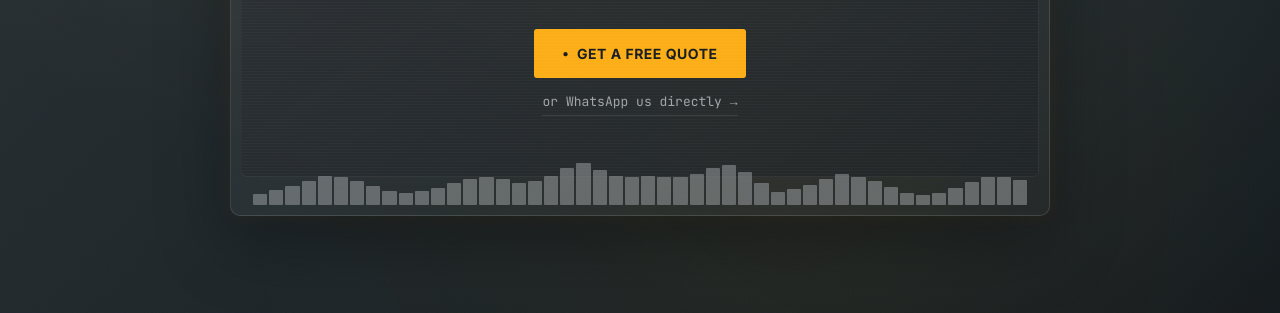
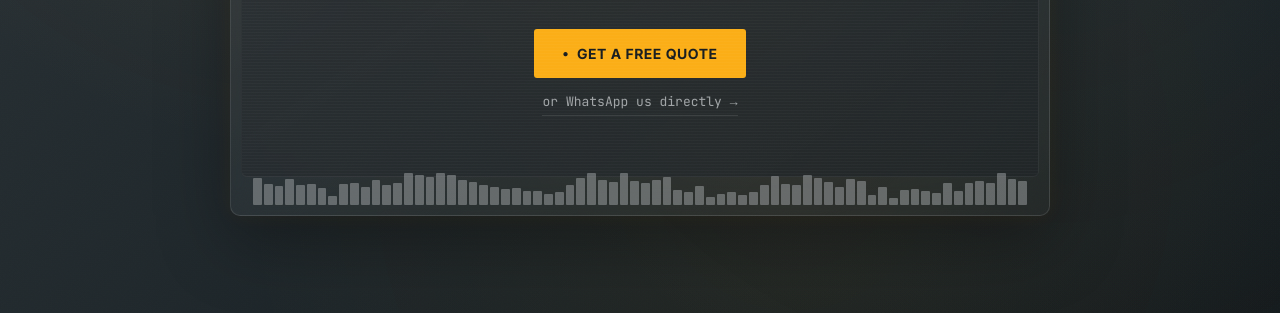
Before and after one commit to shotokayfilms-cbe/Shotokayfilms-Website-With-CMS, an Eleventy site: page index.njk in a window 1280 px wide. Shown: the part 485-798 px from the top of the page. Built offline with nearby package versions, Linux system fonts and the light colour scheme; Eleventy itself is replaced by a stand-in of ours; files that its build step writes are made by us from their sources.

Commit message:
claude update for bars

```diff
--- a/js/main.js
+++ b/js/main.js
@@ -17,428 +17,75 @@ function initTimecode() {
   }, 1000 / 24);
 }
 
-// ===== Hero audio bars — realistic meter with scroll + cursor response =====
+// ===== Waveform bars — denser, organic amplitude, with random accent peaks =====
 function initWaveform() {
   const wf = document.getElementById("waveform");
   if (!wf) return;
+  const BAR_COUNT = 72;
+  const ACCENT_CHANCE = 0.16; // roughly 1 in 6 bars reads as a "peak"
 
-  const isMobile = window.matchMedia("(max-width: 760px)").matches;
-  const reduceMotion = window.matchMedia(
-    "(prefers-reduced-motion: reduce)"
-  ).matches;
-
-  // Fewer bars on mobile for better performance
-  const barCount = isMobile ? 32 : 48;
   const bars = [];
-
-  // Irregular base pattern for a more realistic audio-meter shape
-  const basePattern = [
-    0.18, 0.28, 0.46, 0.72,
-    0.91, 0.68, 0.43, 0.24,
-    0.15, 0.11, 0.19, 0.38,
-    0.66, 0.86, 0.74, 0.48
-  ];
-
-  // Clear existing bars
-  wf.innerHTML = "";
-
-  // Create waveform bars
-  for (let i = 0; i < barCount; i++) {
+  for (let i = 0; i < BAR_COUNT; i++) {
     const bar = document.createElement("div");
-
-    bar.className = "bar";
-
-    // Random-looking accent bars
-    if ([3, 13, 27, 39].includes(i)) {
-      bar.classList.add("bar-accent");
-    }
-
+    bar.className = "bar" + (Math.random() < ACCENT_CHANCE ? " accent" : "");
+    // per-bar random seed so each bar's motion looks independent, not a single clean ripple
+    bar.dataset.seed = (Math.random() * 100).toFixed(2);
     wf.appendChild(bar);
     bars.push(bar);
   }
 
-
-  // ========================================================
-  // INTERACTION VARIABLES
-  // ========================================================
-
-  let pointerX = 0.5;
-  let targetPointerX = 0.5;
-
-  let scrollEnergy = 0;
-
-  let lastScrollY =
-    window.scrollY || 0;
-
-  let lastFrame =
-    performance.now();
-
-
-  // ========================================================
-  // DESKTOP CURSOR INTERACTION
-  // ========================================================
-
-  if (
-    !isMobile &&
-    !reduceMotion
-  ) {
-
-    wf.addEventListener(
-      "pointermove",
-      event => {
-
-        const rect =
-          wf.getBoundingClientRect();
-
-        targetPointerX =
-          Math.max(
-            0,
-            Math.min(
-              1,
-              (
-                event.clientX -
-                rect.left
-              ) /
-              rect.width
-            )
-          );
-
-      },
-      {
-        passive: true
-      }
-    );
-
-
-    wf.addEventListener(
-      "pointerleave",
-      () => {
-
-        targetPointerX = 0.5;
-
-      },
-      {
-        passive: true
-      }
-    );
-
+  const reduceMotion = window.matchMedia("(prefers-reduced-motion: reduce)").matches;
+  if (reduceMotion) {
+    bars.forEach((bar, i) => { bar.style.height = (5 + ((i * 7) % 13) * 2) + "px"; });
+    return;
   }
 
+  function animateWaveform(t) {
+    const scrollY = window.scrollY || 0;
+    bars.forEach((bar, i) => {
+      const seed = parseFloat(bar.dataset.seed);
+      const basePhase = t * 0.0004 + scrollY * 0.01 + i * 0.35;
+      // layer three offset sine waves per bar so the shape reads as irregular audio, not a clean ripple
+      const wave =
+        0.5 * Math.sin(basePhase) +
+        0.3 * Math.sin(basePhase * 1.9 + seed) +
+        0.2 * Math.sin(basePhase * 3.3 + seed * 2);
+      const h = 5 + (wave + 1) * 15;
+      bar.style.height = h + "px";
+    });
+    requestAnimationFrame(animateWaveform);
+  }
+  requestAnimationFrame(animateWaveform);
+}
 
-  // ========================================================
-  // SCROLL ENERGY
-  // ========================================================
+// ===== Home page monitor wall — click a monitor to update the panel below =====
+function initWallGrid() {
+  const grid = document.querySelector(".wall-grid");
+  const panel = document.querySelector(".wall-panel");
+  if (!grid || !panel) return;
 
-  function handleScroll() {
+  grid.querySelectorAll(".monitor").forEach(item => {
+    item.addEventListener("click", () => {
+      grid.querySelectorAll(".monitor").forEach(el => {
+        const isActive = el === item;
+        el.classList.toggle("active", isActive);
+        el.querySelector(".tally-dot").classList.toggle("on", isActive);
+      });
+      const name = item.querySelector(".sname").textContent;
+      // Data attributes carry the headline/description/link, set server-side
+      const headline = item.dataset.headline;
+      const desc = item.dataset.desc;
+      if (headline && desc) {
+        panel.innerHTML = `
+          <h3>${headline}</h3>
+          <p>${desc}</p>
+          <a href="/contact/?service=${encodeURIComponent(name)}" class="btn-rec">Quote this shoot</a>
+        `;
+      }
+    });
+  });
+}
 
-    const currentY =
-      window.scrollY || 0;
-
-    const delta =
-      Math.min(
-        80,
-        Math.abs(
-          currentY -
-          lastScrollY
-        )
-      );
-
-
-    scrollEnergy =
-      Math.min(
-        1,
-        scrollEnergy +
-        delta / 45
-      );
-
-
-    lastScrollY =
-      currentY;
-
-  }
-
-
-  window.addEventListener(
-    "scroll",
-    handleScroll,
-    {
-      passive: true
-    }
-  );
-
-
-  // ========================================================
-  // REDUCED MOTION
-  // ========================================================
-
-  function setStaticBars() {
-
-    bars.forEach(
-      (bar, i) => {
-
-        const pattern =
-          basePattern[
-            i %
-            basePattern.length
-          ];
-
-
-        bar.style.height =
-          `${
-            7 +
-            pattern * 25
-          }px`;
-
-      }
-    );
-
-  }
-
-
-  if (reduceMotion) {
-
-    setStaticBars();
-
-    return;
-
-  }
-
-
-  // ========================================================
-  // MOBILE
-  // Lightweight scroll-only response
-  // No continuous animation loop
-  // ========================================================
-
-  if (isMobile) {
-
-    let ticking = false;
-
-
-    const renderMobile = () => {
-
-      const scrollPhase =
-        (
-          window.scrollY ||
-          0
-        ) * 0.018;
-
-
-      bars.forEach(
-        (bar, i) => {
-
-          const pattern =
-            basePattern[
-              i %
-              basePattern.length
-            ];
-
-
-          const movement =
-            (
-              Math.sin(
-                scrollPhase +
-                i * 0.72
-              ) +
-              1
-            ) *
-            4;
-
-
-          const height =
-            6 +
-            pattern * 21 +
-            movement;
-
-
-          bar.style.height =
-            `${height.toFixed(1)}px`;
-
-        }
-      );
-
-
-      ticking = false;
-
-    };
-
-
-    window.addEventListener(
-      "scroll",
-      () => {
-
-        if (!ticking) {
-
-          ticking = true;
-
-          requestAnimationFrame(
-            renderMobile
-          );
-
-        }
-
-      },
-      {
-        passive: true
-      }
-    );
-
-
-    renderMobile();
-
-    return;
-
-  }
-
-
-  // ========================================================
-  // DESKTOP LIVE AUDIO METER
-  // ========================================================
-
-  function animateWaveform(now) {
-
-    const dt =
-      Math.min(
-        32,
-        now -
-        lastFrame
-      );
-
-
-    lastFrame =
-      now;
-
-
-    // Smooth cursor movement
-    pointerX +=
-      (
-        targetPointerX -
-        pointerX
-      ) *
-      0.075;
-
-
-    // Scroll response fades naturally
-    scrollEnergy *=
-      Math.pow(
-        0.94,
-        dt /
-        16.67
-      );
-
-
-    bars.forEach(
-      (bar, i) => {
-
-        const normalized =
-          i /
-          Math.max(
-            1,
-            bars.length -
-            1
-          );
-
-
-        const distance =
-          Math.abs(
-            normalized -
-            pointerX
-          );
-
-
-        // Bars near cursor become taller
-        const pointerInfluence =
-          Math.max(
-            0,
-            1 -
-            distance /
-            0.22
-          );
-
-
-        const pattern =
-          basePattern[
-            i %
-            basePattern.length
-          ];
-
-
-        // Slow movement
-        const slowWave =
-          (
-            Math.sin(
-              now *
-              0.0017 +
-              i *
-              0.61
-            ) +
-            1
-          ) *
-          0.5;
-
-
-        // Smaller random-feeling movement
-        const detailWave =
-          (
-            Math.sin(
-              now *
-              0.0031 +
-              i *
-              1.37
-            ) +
-            1
-          ) *
-          0.5;
-
-
-        const height =
-
-          5 +
-
-          pattern *
-          23 +
-
-          slowWave *
-          6 +
-
-          detailWave *
-          3 +
-
-          pointerInfluence *
-          16 +
-
-          scrollEnergy *
-          (
-            5 +
-            pattern *
-            15
-          );
-
-
-        bar.style.height =
-          `${
-            Math.min(
-              48,
-              height
-            ).toFixed(1)
-          }px`;
-
-      }
-    );
-
-
-    requestAnimationFrame(
-      animateWaveform
-    );
-
-  }
-
-
-  requestAnimationFrame(
-    animateWaveform
-  );
-
-}
 // ===== Contact page: quote form + WhatsApp send =====
 function initQuoteForm() {
   const form = document.getElementById("quoteForm");
```
